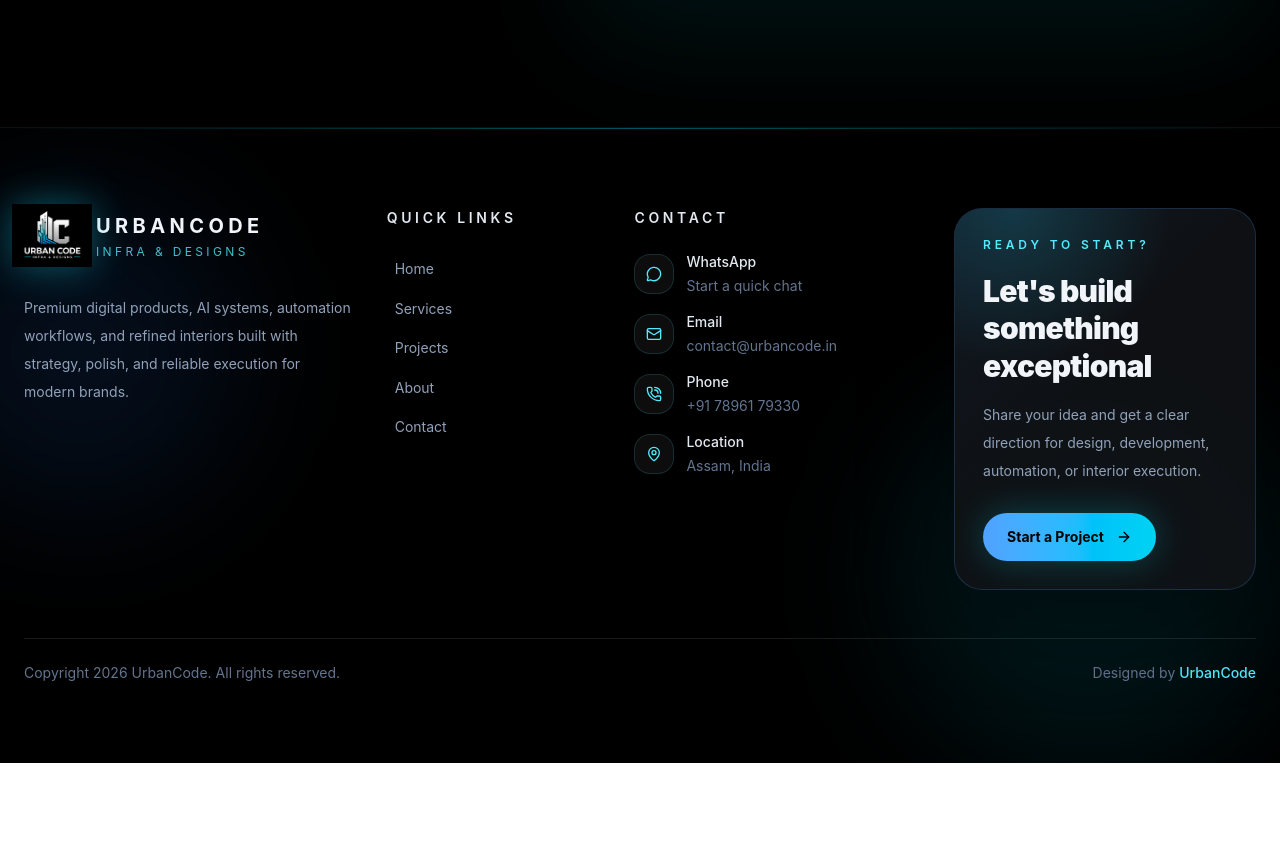
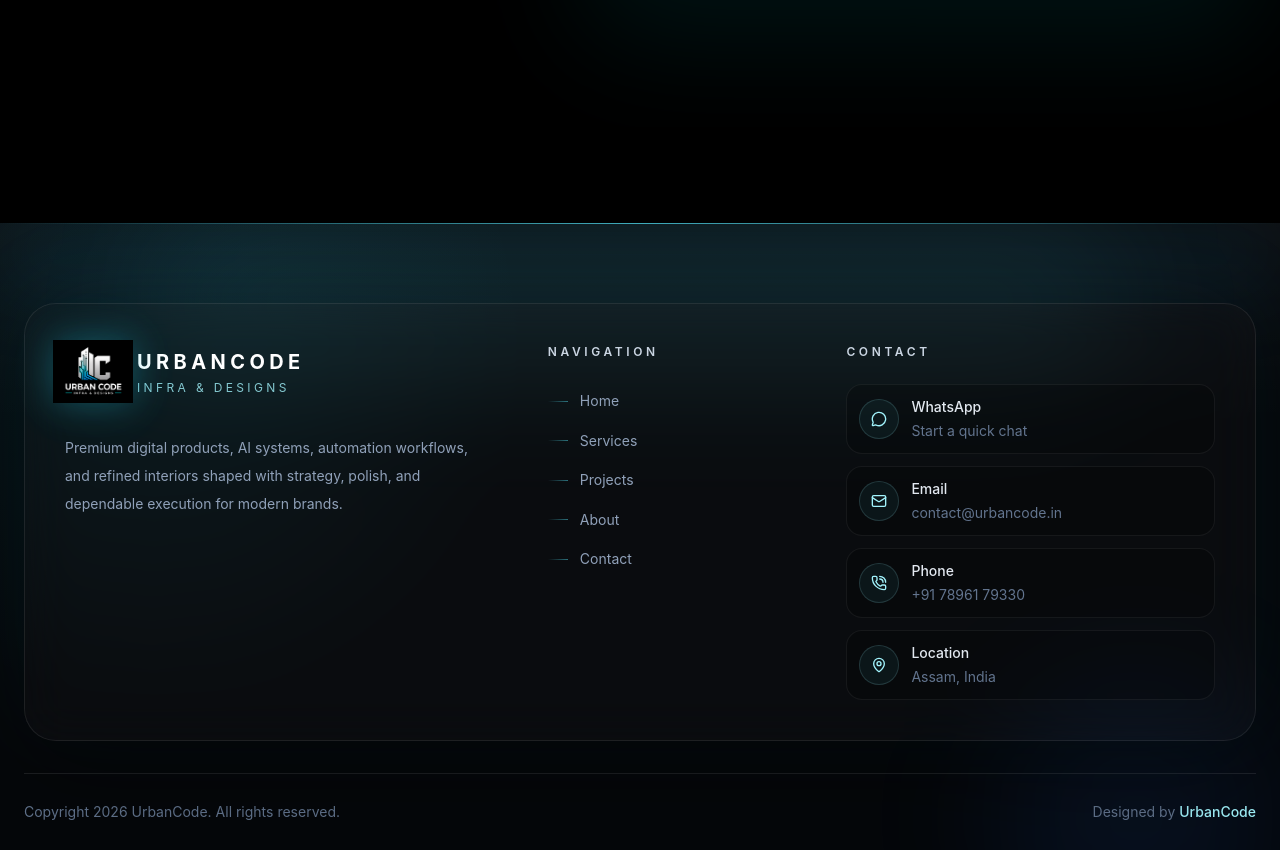
Before and after one commit to MRI-100/UrbanCode, a React (Vite) app: page /contact in a window 1280 px wide. Shown: the part 1951-2801 px from the top of the page. Before the commit the page ends 2714 px from the top, so only its background shows below. Built offline with nearby package versions, Linux system fonts and the light colour scheme.

Commit message:
improvised the footer

```diff
--- a/src/components/Footer.tsx
+++ b/src/components/Footer.tsx
@@ -1,5 +1,4 @@
 import {
-  ArrowRight,
   Mail,
   MapPin,
   MessageCircle,
@@ -53,56 +52,67 @@
 
 export default function Footer() {
   const currentYear = new Date().getFullYear();
+  const scrollToHomeStart = () => {
+    window.scrollTo({ top: 0, behavior: "smooth" });
+  };
 
   return (
-    <footer className="relative overflow-hidden border-t border-cyan-400/10 bg-black text-white">
+    <footer className="relative mt-24 overflow-hidden bg-[#05070a] text-white">
       <div className="pointer-events-none absolute inset-0">
-        <div className="absolute -left-20 top-16 h-80 w-80 rounded-full bg-blue-500/10 blur-3xl" />
-        <div className="absolute bottom-0 right-0 h-96 w-96 rounded-full bg-cyan-400/10 blur-3xl" />
-        <div className="absolute inset-x-0 top-0 h-px bg-linear-to-r from-transparent via-cyan-400/40 to-transparent" />
+        <div className="absolute inset-x-0 top-0 h-px bg-linear-to-r from-transparent via-cyan-300/70 to-transparent" />
+        <div className="absolute inset-x-0 top-0 h-24 bg-linear-to-b from-cyan-400/10 via-blue-500/5 to-transparent blur-2xl" />
+        <div className="absolute left-1/2 top-0 h-40 w-[min(980px,92vw)] -translate-x-1/2 rounded-full bg-cyan-300/[0.08] blur-3xl" />
+        <div className="absolute -bottom-28 right-0 h-72 w-72 rounded-full bg-blue-500/[0.08] blur-3xl" />
+        <div className="absolute inset-0 bg-[linear-gradient(180deg,rgba(255,255,255,0.035),transparent_32%),radial-gradient(circle_at_12%_18%,rgba(34,211,238,0.075),transparent_30%)]" />
       </div>
 
-      <div className="relative z-10 mx-auto max-w-7xl px-6 py-16 lg:py-20">
-        <div className="grid gap-8 lg:grid-cols-[1.15fr_0.75fr_1fr_1.05fr]">
+      <div className="relative z-10 mx-auto max-w-7xl px-6 pt-16 lg:pt-20">
+        <div className="rounded-[32px] border border-white/[0.08] bg-white/[0.025] p-6 shadow-[0_-24px_90px_rgba(34,211,238,0.06),0_30px_90px_rgba(0,0,0,0.42)] backdrop-blur-xl sm:p-8 lg:p-10">
+          <div className="grid gap-10 md:grid-cols-2 lg:grid-cols-[1.25fr_0.7fr_1.1fr] lg:gap-16">
             <div className="max-w-md">
-            <Link to="/" className="group inline-flex items-center gap-4">
+              <Link
+                to="/"
+                className="group inline-flex items-center gap-4"
+                onClick={scrollToHomeStart}
+              >
                 <span className="relative flex h-14 w-14 shrink-0 items-center justify-center overflow-visible">
-                <span className="absolute inset-0 rounded-full bg-cyan-400/20 opacity-70 blur-2xl transition duration-300 group-hover:opacity-100" />
+                  <span className="absolute inset-0 rounded-full bg-cyan-400/[0.16] opacity-70 blur-2xl transition duration-500 group-hover:opacity-100" />
                   <img
                     src={urbanCodeLogo}
                     alt="UrbanCode logo"
-                  className="absolute h-20 w-20 max-w-none object-contain drop-shadow-[0_0_18px_rgba(34,211,238,0.35)]"
+                    className="absolute h-20 w-20 max-w-none object-contain drop-shadow-[0_0_18px_rgba(34,211,238,0.3)]"
                   />
                 </span>
                 <span>
-                <span className="block text-xl font-bold uppercase tracking-[0.22em] text-slate-100">
+                  <span className="block text-xl font-bold uppercase tracking-[0.22em] text-white">
                     UrbanCode
                   </span>
-                <span className="mt-1 block text-xs uppercase tracking-[0.28em] text-cyan-300/80">
+                  <span className="mt-1 block text-xs uppercase tracking-[0.28em] text-cyan-200/80">
                     Infra & Designs
                   </span>
                 </span>
               </Link>
 
-            <p className="mt-6 text-sm leading-7 text-slate-400">
+              <p className="mt-7 text-sm leading-7 text-slate-400">
                 Premium digital products, AI systems, automation workflows, and
-              refined interiors built with strategy, polish, and reliable
+                refined interiors shaped with strategy, polish, and dependable
                 execution for modern brands.
               </p>
             </div>
 
             <nav aria-label="Footer navigation">
-            <h2 className="text-sm font-semibold uppercase tracking-[0.26em] text-slate-200">
-              Quick Links
+              <h2 className="text-xs font-semibold uppercase tracking-[0.3em] text-slate-300">
+                Navigation
               </h2>
               <ul className="mt-6 space-y-3">
                 {navLinks.map((link) => (
                   <li key={link.href}>
                     <Link
                       to={link.href}
-                    className="group inline-flex items-center gap-2 text-sm text-slate-400 transition duration-300 hover:text-cyan-300"
+                      onClick={link.href === "/" ? scrollToHomeStart : undefined}
+                      className="group inline-flex items-center gap-3 text-sm text-slate-400 transition duration-300 hover:translate-x-1 hover:text-cyan-200"
                     >
-                    <span className="h-px w-0 bg-cyan-300 transition-all duration-300 group-hover:w-4" />
+                      <span className="h-px w-5 bg-linear-to-r from-cyan-300/0 to-cyan-300/45 transition duration-300 group-hover:w-7 group-hover:to-cyan-200" />
                       {link.label}
                     </Link>
                   </li>
@@ -110,16 +120,16 @@
               </ul>
             </nav>
 
-          <div>
-            <h2 className="text-sm font-semibold uppercase tracking-[0.26em] text-slate-200">
+            <div className="md:col-span-2 lg:col-span-1">
+              <h2 className="text-xs font-semibold uppercase tracking-[0.3em] text-slate-300">
                 Contact
               </h2>
-            <ul className="mt-6 space-y-4">
+              <ul className="mt-6 grid gap-3 sm:grid-cols-2 lg:grid-cols-1">
                 {contactLinks.map((item) => {
                   const Icon = item.icon;
                   const content = (
                     <>
-                    <span className="flex h-10 w-10 shrink-0 items-center justify-center rounded-2xl border border-cyan-300/15 bg-white/5 text-cyan-300 transition duration-300 group-hover:border-cyan-300/40 group-hover:bg-cyan-300/10">
+                      <span className="flex h-10 w-10 shrink-0 items-center justify-center rounded-full border border-cyan-200/15 bg-cyan-300/[0.06] text-cyan-200 transition duration-300 group-hover:border-cyan-200/35 group-hover:bg-cyan-300/10">
                         <Icon className="h-4 w-4" />
                       </span>
                       <span className="min-w-0">
@@ -140,16 +150,22 @@
                           href={item.href}
                           target="_blank"
                           rel="noreferrer"
-                        className="group flex items-center gap-3"
+                          className="group flex items-center gap-3 rounded-2xl border border-white/[0.06] bg-black/20 p-3 transition duration-300 hover:border-cyan-200/20 hover:bg-white/[0.045]"
                         >
                           {content}
                         </a>
                       ) : item.href.startsWith("/") ? (
-                      <Link to={item.href} className="group flex items-center gap-3">
+                        <Link
+                          to={item.href}
+                          className="group flex items-center gap-3 rounded-2xl border border-white/[0.06] bg-black/20 p-3 transition duration-300 hover:border-cyan-200/20 hover:bg-white/[0.045]"
+                        >
                           {content}
                         </Link>
                       ) : (
-                      <a href={item.href} className="group flex items-center gap-3">
+                        <a
+                          href={item.href}
+                          className="group flex items-center gap-3 rounded-2xl border border-white/[0.06] bg-black/20 p-3 transition duration-300 hover:border-cyan-200/20 hover:bg-white/[0.045]"
+                        >
                           {content}
                         </a>
                       )}
@@ -158,36 +174,14 @@
                 })}
               </ul>
             </div>
-
-          <div className="relative overflow-hidden rounded-[28px] border border-blue-400/20 bg-[#111317]/85 p-7 shadow-[0_24px_90px_rgba(0,0,0,0.35)] backdrop-blur-xl">
-            <div className="pointer-events-none absolute inset-0 bg-[radial-gradient(circle_at_20%_0%,rgba(34,211,238,0.18),transparent_35%),linear-gradient(135deg,rgba(59,130,246,0.08),transparent_45%)]" />
-            <div className="relative">
-              <p className="text-xs font-semibold uppercase tracking-[0.32em] text-cyan-300">
-                Ready to Start?
-              </p>
-              <h2 className="mt-5 text-3xl font-black leading-tight tracking-tight text-slate-100">
-                Let's build something exceptional
-              </h2>
-              <p className="mt-4 text-sm leading-7 text-slate-400">
-                Share your idea and get a clear direction for design,
-                development, automation, or interior execution.
-              </p>
-              <Link
-                to="/contact#project-brief"
-                className="group mt-7 inline-flex items-center justify-center gap-3 rounded-full bg-linear-to-r from-blue-400 to-cyan-400 px-6 py-3.5 text-sm font-bold text-black shadow-[0_0_34px_rgba(0,240,255,0.24)] transition duration-300 hover:-translate-y-0.5 hover:brightness-110 hover:shadow-[0_0_46px_rgba(0,240,255,0.38)] focus:outline-none focus:ring-2 focus:ring-cyan-200 focus:ring-offset-4 focus:ring-offset-[#111317]"
-              >
-                Start a Project
-                <ArrowRight className="h-4 w-4 transition duration-300 group-hover:translate-x-1" />
-              </Link>
-            </div>
           </div>
         </div>
 
-        <div className="mt-12 flex flex-col gap-4 border-t border-white/10 pt-6 text-sm text-slate-500 sm:flex-row sm:items-center sm:justify-between">
+        <div className="mt-8 flex flex-col gap-4 border-t border-white/10 py-7 text-sm text-slate-500 sm:flex-row sm:items-center sm:justify-between">
           <p>Copyright {currentYear} UrbanCode. All rights reserved.</p>
           <p>
             Designed by{" "}
-            <span className="font-medium text-cyan-300">UrbanCode</span>
+            <span className="font-medium text-cyan-200">UrbanCode</span>
           </p>
         </div>
       </div>
```
Lines whose indentation alone changed are shown as unchanged.
